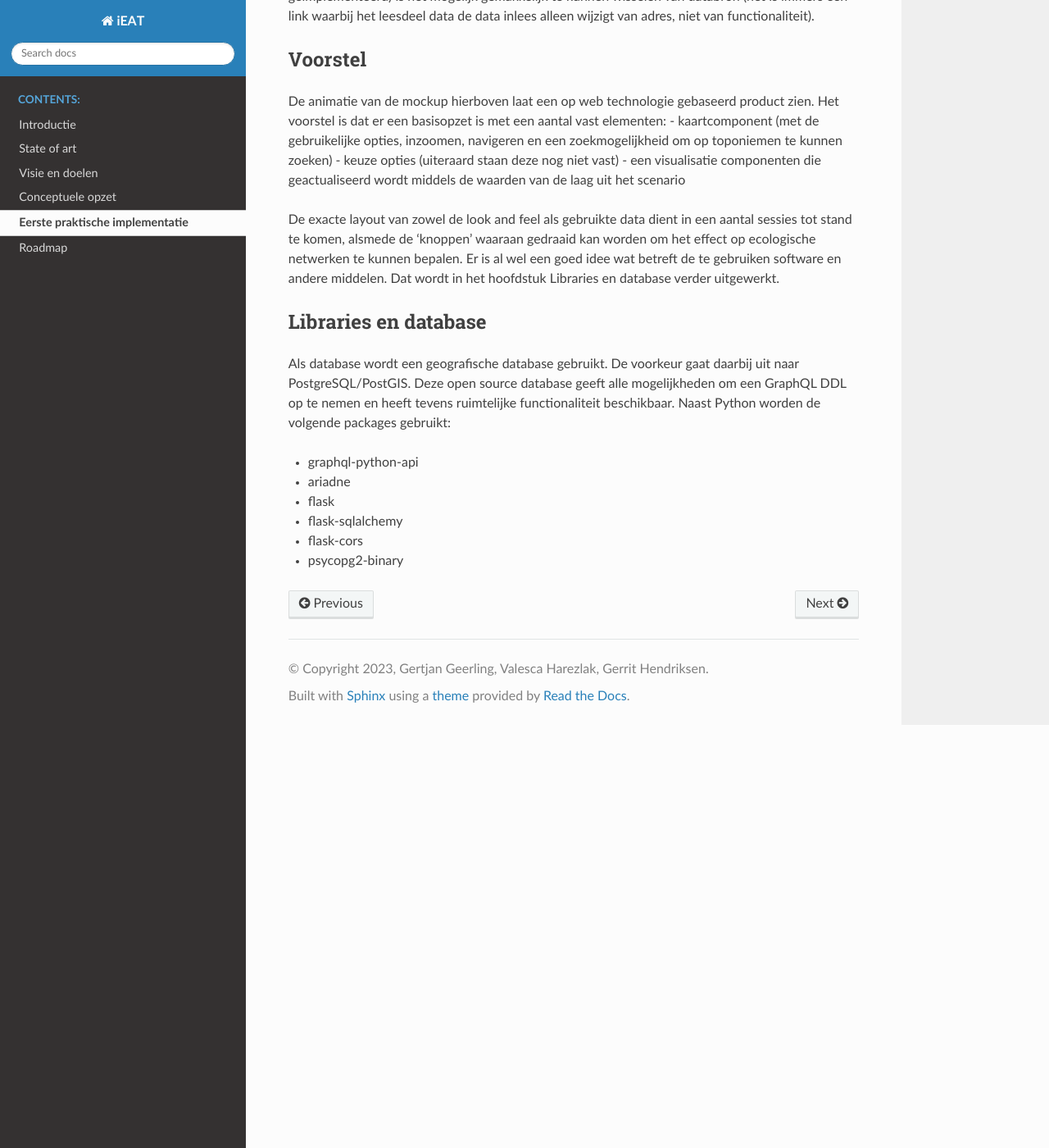
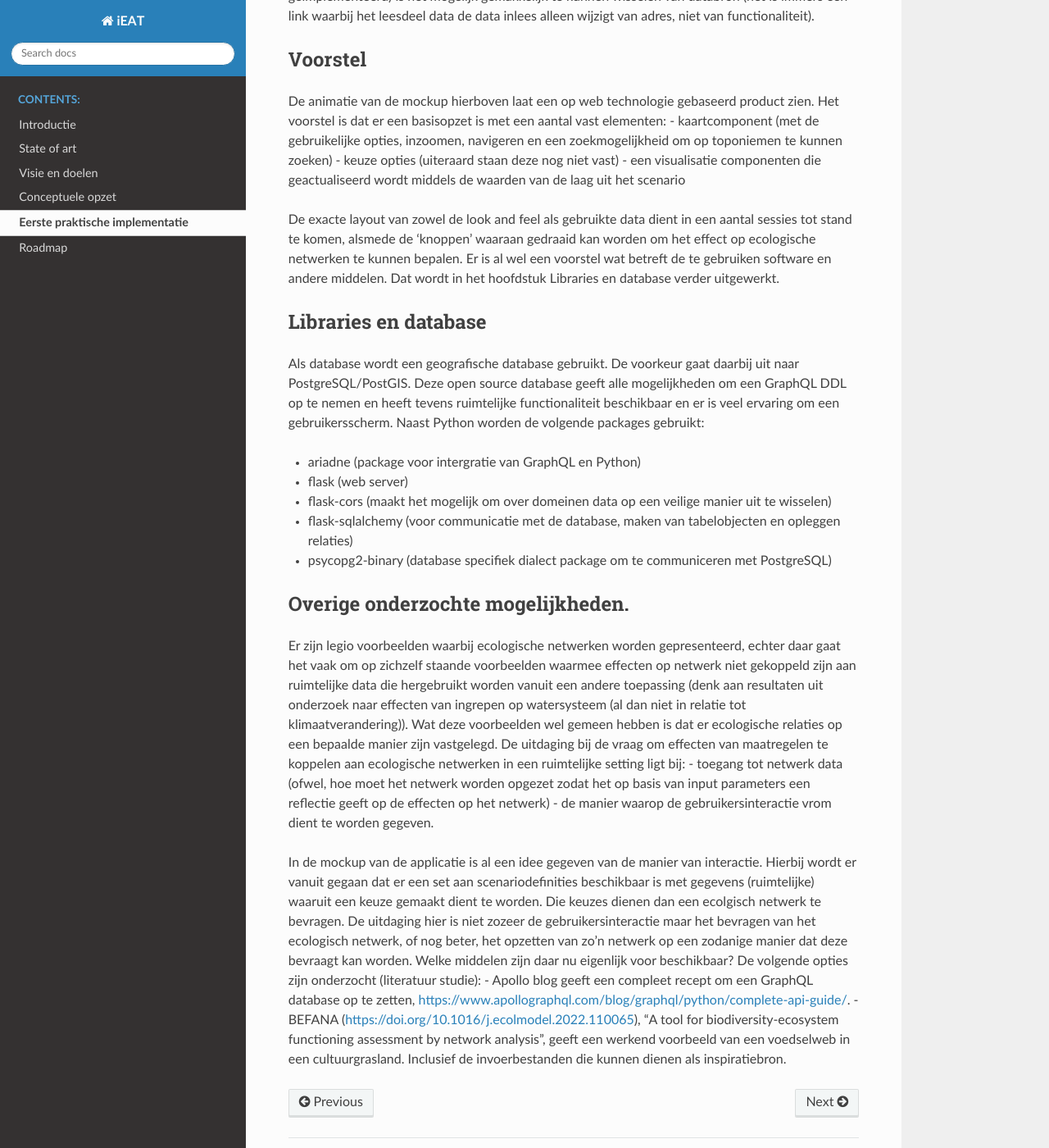
Before and after one commit to openearth/iEAT, a Sphinx documentation site: the page built from docs/practical_implementation.rst, in a window 1280 px wide and 1400 px high, scrolled down 2469 px. Shown: the whole window at 82% size. Built offline with Sphinx 7.4.7 and the Read the Docs theme 2.0.0, drawn with Linux system fonts in a browser that asks for light colours.

Commit message:
Added various paragraphs, hopefully adding to further development

```diff
--- a/docs/practical_implementation.rst
+++ b/docs/practical_implementation.rst
@@ -60,18 +60,38 @@ De animatie van de mockup hierboven laat een op web technologie gebaseerd produc
 - een visualisatie componenten die geactualiseerd wordt middels de waarden van de laag uit het scenario
 
 De exacte layout van zowel de look and feel als gebruikte data dient in een aantal sessies tot stand te komen, alsmede de 'knoppen' waaraan gedraaid kan worden om het effect op
-ecologische netwerken te kunnen bepalen. Er is al wel een goed idee wat betreft de te gebruiken software en andere middelen. Dat wordt in het hoofdstuk Libraries en database verder
+ecologische netwerken te kunnen bepalen. Er is al wel een voorstel wat betreft de te gebruiken software en andere middelen. Dat wordt in het hoofdstuk Libraries en database verder
 uitgewerkt.
 
 Libraries en database
 -----------------
 Als database wordt een geografische database gebruikt. De voorkeur gaat daarbij uit naar PostgreSQL/PostGIS. Deze open source database geeft alle mogelijkheden
-om een GraphQL DDL op te nemen en heeft tevens ruimtelijke functionaliteit beschikbaar.
+om een GraphQL DDL op te nemen en heeft tevens ruimtelijke functionaliteit beschikbaar en er is veel ervaring om een gebruikersscherm.
 Naast Python worden de volgende packages gebruikt:
 
-- graphql-python-api
-- ariadne
-- flask
-- flask-sqlalchemy
-- flask-cors
-- psycopg2-binary
+- ariadne (package voor intergratie van GraphQL en Python)
+- flask (web server)
+- flask-cors (maakt het mogelijk om over domeinen data op een veilige manier uit te wisselen)
+- flask-sqlalchemy (voor communicatie met de database, maken van tabelobjecten en opleggen relaties)
+- psycopg2-binary (database specifiek dialect package om te communiceren met PostgreSQL)
+
+
+Overige onderzochte mogelijkheden.
+-----------------
+
+Er zijn legio voorbeelden waarbij ecologische netwerken worden gepresenteerd, echter daar gaat het vaak om op zichzelf staande
+voorbeelden waarmee effecten op netwerk niet gekoppeld zijn aan ruimtelijke data die hergebruikt worden vanuit een andere toepassing (denk aan resultaten
+uit onderzoek naar effecten van ingrepen op watersysteem (al dan niet in relatie tot klimaatverandering)).
+Wat deze voorbeelden wel gemeen hebben is dat er ecologische relaties op een bepaalde manier zijn vastgelegd. De uitdaging bij de vraag om
+effecten van maatregelen te koppelen aan ecologische netwerken in een ruimtelijke setting ligt bij:
+- toegang tot netwerk data (ofwel, hoe moet het netwerk worden opgezet zodat het op basis van input parameters een reflectie geeft op de effecten op het netwerk)
+- de manier waarop de gebruikersinteractie vrom dient te worden gegeven.
+
+In de mockup van de applicatie is al een idee gegeven van de manier van interactie. Hierbij wordt er vanuit gegaan dat er een set aan
+scenariodefinities beschikbaar is met gegevens (ruimtelijke) waaruit een keuze gemaakt dient te worden. Die keuzes dienen dan
+een ecolgisch netwerk te bevragen. De uitdaging hier is niet zozeer de gebruikersinteractie maar het bevragen van het ecologisch netwerk,
+of nog beter, het opzetten van zo'n netwerk op een zodanige manier dat deze bevraagt kan worden.
+Welke middelen zijn daar nu eigenlijk voor beschikbaar? De volgende opties zijn onderzocht (literatuur studie):
+- Apollo blog geeft een compleet recept om een GraphQL database op te zetten, https://www.apollographql.com/blog/graphql/python/complete-api-guide/.
+- BEFANA (https://doi.org/10.1016/j.ecolmodel.2022.110065), "A tool for biodiversity-ecosystem functioning assessment by network analysis", geeft een werkend voorbeeld
+van een voedselweb in een cultuurgrasland. Inclusief de invoerbestanden die kunnen dienen als inspiratiebron.
```
